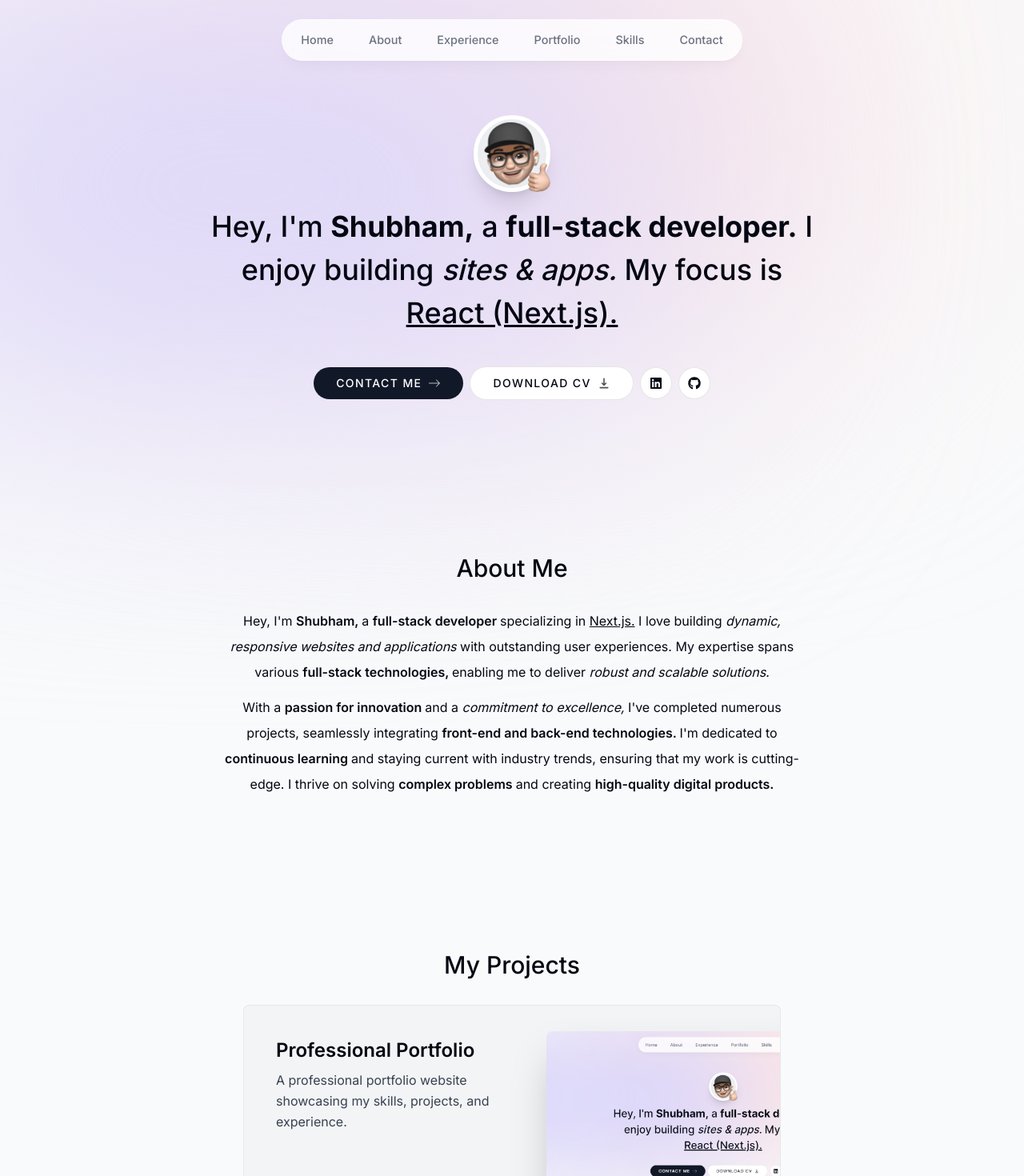
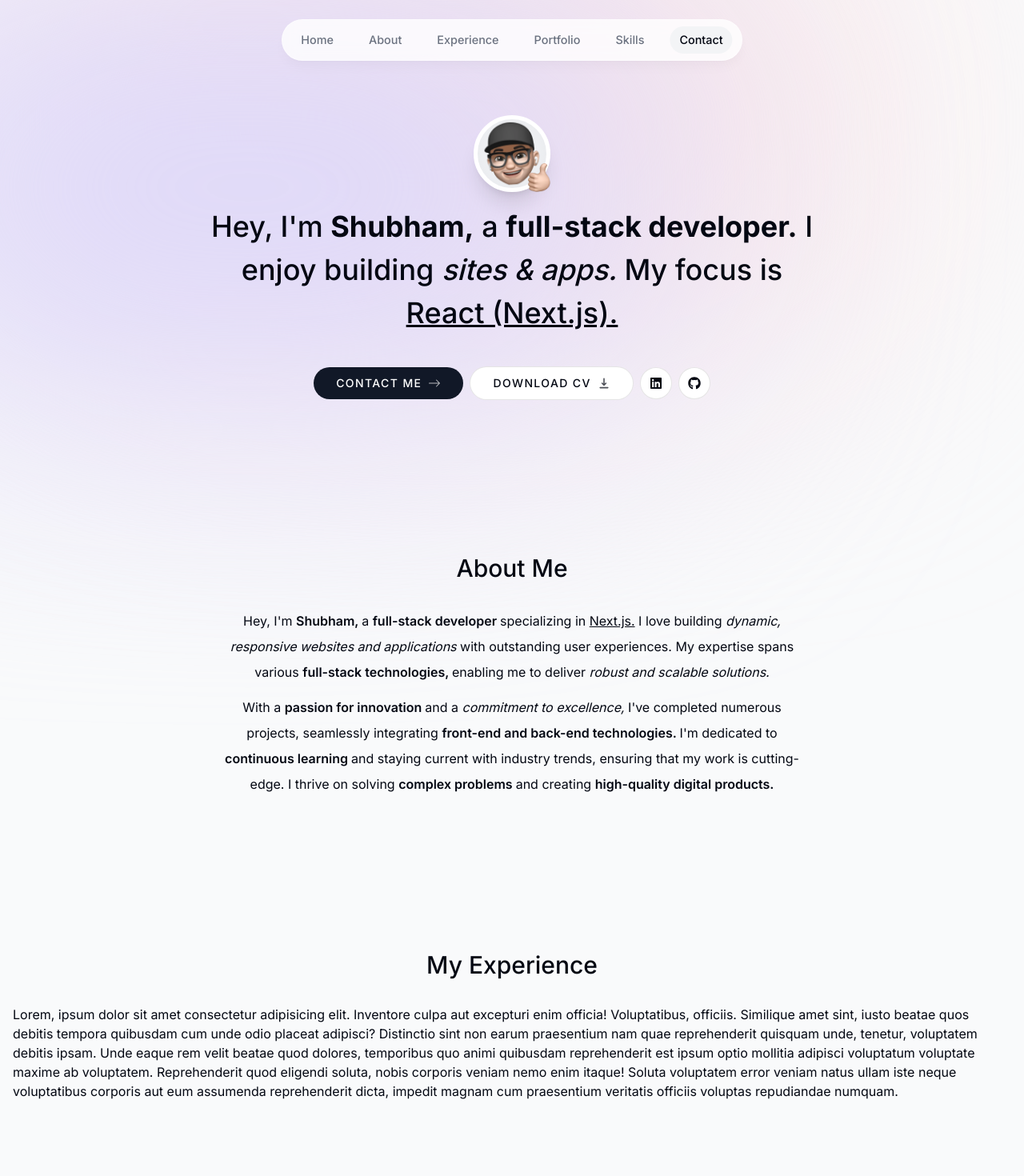
Before and after one commit to shubham26062002/professional-portfolio-website, a Next.js app: page / in a window 1280 px wide. Shown: the top 1470 px of the page at 80% size. Built offline with nearby package versions, Linux system fonts and the light colour scheme.

Commit message:
Header completed.

```diff
--- a/app/layout.tsx
+++ b/app/layout.tsx
@@ -17,7 +17,7 @@ const RootLayout = ({
   children,
 }: RootLayoutProps) => {
   return (
-    <html lang="en">
+    <html className="!scroll-smooth antialiased" lang="en">
       <body className={cn("relative bg-gray-50 text-gray-950 max-w-screen-2xl mx-auto pt-28 sm:pt-36", inter.className)}>
         <div className="bg-[#fbe2e3] absolute top-[-6rem] -z-10 right-[11rem] h-[31.25rem] w-[31.25rem] rounded-full blur-[10rem] sm:w-[68.75rem]" />
         <div className="bg-[#dbd7fb] absolute top-[-1rem] -z-10 left-[-35rem] h-[31.25rem] w-[50rem] rounded-full blur-[10rem] sm:w-[68.75rem] md:left-[-33rem] lg:left-[-28rem] xl:left-[-15rem]" />
--- a/app/page.tsx
+++ b/app/page.tsx
@@ -1,13 +1,19 @@
 import { Home } from "@/components/home"
 import { About } from "@/components/about"
 import { Portfolio } from "@/components/portfolio"
+import { Experience } from "@/components/experience"
+import { Skills } from "@/components/skills"
+import { Contact } from "@/components/contact"
 
 const HomePage = () => {
   return (
     <main className="flex flex-col items-center px-4">
       <Home />
       <About />
+      <Experience />
       <Portfolio />
+      <Skills />
+      <Contact />
     </main>
   )
 }
--- a/components/about.tsx
+++ b/components/about.tsx
@@ -7,7 +7,7 @@ import { SectionHeading } from "@/components/section-heading"
 
 export const About = () => {
     return (
-        <SectionWrapper className="mb-28 max-w-[45rem] text-center leading-8 sm:mb-48" id="about">
+        <SectionWrapper className="mb-28 max-w-[45rem] text-center leading-8 sm:mb-48 scroll-mt-28" id="about">
             <motion.div initial={{
                 opacity: 0,
                 translateY: "6.25rem",
--- /dev/null
+++ b/components/contact.tsx
@@ -0,0 +1,11 @@
+import { SectionWrapper } from "@/components/section-wrapper"
+import { SectionHeading } from "@/components/section-heading"
+
+export const Contact = () => {
+    return (
+        <SectionWrapper className="mb-28 sm:mb-48 scroll-mt-28" id="contact">
+            <SectionHeading>Contact Me</SectionHeading>
+            Lorem, ipsum dolor sit amet consectetur adipisicing elit. Inventore culpa aut excepturi enim officia! Voluptatibus, officiis. Similique amet sint, iusto beatae quos debitis tempora quibusdam cum unde odio placeat adipisci? Distinctio sint non earum praesentium nam quae reprehenderit quisquam unde, tenetur, voluptatem debitis ipsam. Unde eaque rem velit beatae quod dolores, temporibus quo animi quibusdam reprehenderit est ipsum optio mollitia adipisci voluptatum voluptate maxime ab voluptatem. Reprehenderit quod eligendi soluta, nobis corporis veniam nemo enim itaque! Soluta voluptatem error veniam natus ullam iste neque voluptatibus corporis aut eum assumenda reprehenderit dicta, impedit magnam cum praesentium veritatis officiis voluptas repudiandae numquam.
+        </SectionWrapper>
+    )
+}
--- /dev/null
+++ b/components/experience.tsx
@@ -0,0 +1,11 @@
+import { SectionWrapper } from "@/components/section-wrapper"
+import { SectionHeading } from "@/components/section-heading"
+
+export const Experience = () => {
+    return (
+        <SectionWrapper className="mb-28 sm:mb-48 scroll-mt-28" id="experience">
+            <SectionHeading>My Experience</SectionHeading>
+            Lorem, ipsum dolor sit amet consectetur adipisicing elit. Inventore culpa aut excepturi enim officia! Voluptatibus, officiis. Similique amet sint, iusto beatae quos debitis tempora quibusdam cum unde odio placeat adipisci? Distinctio sint non earum praesentium nam quae reprehenderit quisquam unde, tenetur, voluptatem debitis ipsam. Unde eaque rem velit beatae quod dolores, temporibus quo animi quibusdam reprehenderit est ipsum optio mollitia adipisci voluptatum voluptate maxime ab voluptatem. Reprehenderit quod eligendi soluta, nobis corporis veniam nemo enim itaque! Soluta voluptatem error veniam natus ullam iste neque voluptatibus corporis aut eum assumenda reprehenderit dicta, impedit magnam cum praesentium veritatis officiis voluptas repudiandae numquam.
+        </SectionWrapper>
+    )
+}
--- a/components/header.tsx
+++ b/components/header.tsx
@@ -1,8 +1,11 @@
 "use client"
 
-import { useMemo } from "react"
+import { useMemo, useCallback } from "react"
 import { motion } from "framer-motion"
 import Link from "next/link"
+
+import { useActiveSection } from "@/hooks/use-active-section"
+import { cn } from "@/lib/cn"
 
 export const Header = () => {
     const navLinksData = useMemo<{
@@ -28,6 +31,14 @@ export const Header = () => {
         },
     ], [])
 
+    const { activeSection, setActiveSection, setLastChangedAt } = useActiveSection()
+
+    const onClick = useCallback((section: Section) => {
+        setActiveSection(section)
+
+        setLastChangedAt(Date.now())
+    }, [setActiveSection, setLastChangedAt])
+
     return (
         <header className="z-[9999] relative">
             <motion.div className="fixed top-0 left-1/2 -translate-x-1/2 h-[4.5rem] w-full rounded-none border border-white border-opacity-40 bg-white bg-opacity-80 shadow-lg shadow-black/[0.03] backdrop-blur-[0.5rem] sm:top-6 sm:h-[3.25rem] sm:w-[36rem] sm:rounded-full" initial={{
@@ -43,14 +54,25 @@ export const Header = () => {
                 <ul className="flex w-[22rem] flex-wrap items-center justify-center gap-y-1 text-[0.9rem] font-medium text-gray-500 sm:w-[initial] sm:flex-nowrap sm:gap-5">
 
                     {navLinksData.map((item, index) => (
-                        <motion.li key={index} className="h-3/4 flex items-center justify-center" initial={{
+                        <motion.li key={index} className="h-3/4 flex items-center justify-center relative" initial={{
                             translateY: "-6.25rem",
                             opacity: 0,
                         }} animate={{
                             translateY: 0,
                             opacity: 1,
-                        }}>
-                            <Link className="flex w-full items-center justify-center px-3 py-3 hover:text-gray-950 transition capitalize" href={`#${item.section}`}>{item.section}</Link>
+                        }} onClick={() => onClick(item.section)}>
+                            <Link className={cn("flex w-full items-center justify-center px-3 py-3 hover:text-gray-950 transition capitalize", item.section === activeSection && "text-gray-950")} href={`#${item.section}`}>
+                                {item.section}
+
+                                {item.section === activeSection && (
+                                    <motion.span className="bg-gray-100 rounded-full absolute inset-0 -z-10" layoutId="activeSection" transition={{
+                                        type: "spring",
+                                        stiffness: 380,
+                                        damping: 30,
+                                    }} />
+                                )}
+
+                            </Link>
                         </motion.li>
                     ))}
 
--- a/components/home.tsx
+++ b/components/home.tsx
@@ -11,7 +11,7 @@ import { FaGithub, FaLinkedin } from "react-icons/fa6"
 
 export const Home = () => {
     return (
-        <SectionWrapper className="mb-28 max-w-[50rem] text-center sm:mb-48" id="home">
+        <SectionWrapper className="mb-28 max-w-[50rem] text-center sm:mb-48 scroll-mt-[100rem]" id="home">
             <div className="flex items-center justify-center">
                 <div className="relative">
                     <motion.div initial={{
--- a/components/portfolio.tsx
+++ b/components/portfolio.tsx
@@ -37,7 +37,7 @@ export const Portfolio = () => {
     ], [])
 
     return (
-        <SectionWrapper id="portfolio">
+        <SectionWrapper className="mb-28 sm:mb-48 scroll-mt-28" id="portfolio">
             <SectionHeading>My Projects</SectionHeading>
             <div>
 
--- a/components/section-wrapper.tsx
+++ b/components/section-wrapper.tsx
@@ -1,3 +1,10 @@
+"use client"
+
+import { useEffect } from "react"
+import { useInView } from "react-intersection-observer"
+
+import { useActiveSection } from "@/hooks/use-active-section"
+
 interface SectionWrapperProps {
     className?: string,
     id: Section,
@@ -9,7 +16,21 @@ export const SectionWrapper = ({
     id,
     children,
 }: SectionWrapperProps) => {
+    const { ref, inView } = useInView({
+        threshold: 0.5,
+    })
+
+    const { activeSection, setActiveSection, lastChangedAt } = useActiveSection()
+
+    useEffect(() => {
+        if (inView && Date.now() - lastChangedAt > 1000) {
+            setActiveSection(id)
+        }
+    }, [inView, lastChangedAt, setActiveSection, id])
+
+    console.log(activeSection)
+
     return (
-        <section className={className} id={id}>{children}</section>
+        <section className={className} id={id} ref={ref}>{children}</section>
     )
 }
--- /dev/null
+++ b/components/skills.tsx
@@ -0,0 +1,11 @@
+import { SectionWrapper } from "@/components/section-wrapper"
+import { SectionHeading } from "@/components/section-heading"
+
+export const Skills = () => {
+    return (
+        <SectionWrapper className="mb-28 sm:mb-48 scroll-mt-28" id="skills">
+            <SectionHeading>My Skills</SectionHeading>
+            Lorem, ipsum dolor sit amet consectetur adipisicing elit. Inventore culpa aut excepturi enim officia! Voluptatibus, officiis. Similique amet sint, iusto beatae quos debitis tempora quibusdam cum unde odio placeat adipisci? Distinctio sint non earum praesentium nam quae reprehenderit quisquam unde, tenetur, voluptatem debitis ipsam. Unde eaque rem velit beatae quod dolores, temporibus quo animi quibusdam reprehenderit est ipsum optio mollitia adipisci voluptatum voluptate maxime ab voluptatem. Reprehenderit quod eligendi soluta, nobis corporis veniam nemo enim itaque! Soluta voluptatem error veniam natus ullam iste neque voluptatibus corporis aut eum assumenda reprehenderit dicta, impedit magnam cum praesentium veritatis officiis voluptas repudiandae numquam.
+        </SectionWrapper>
+    )
+}
--- /dev/null
+++ b/hooks/use-active-section.ts
@@ -0,0 +1,19 @@
+import { create } from "zustand"
+
+interface ActiveSectionStore {
+    activeSection: Section,
+    setActiveSection: (section: Section) => void,
+    lastChangedAt: number,
+    setLastChangedAt: (timestamp: number) => void,
+}
+
+export const useActiveSection = create<ActiveSectionStore>((set) => ({
+    activeSection: "home",
+    setActiveSection: (section) => set({
+        activeSection: section,
+    }),
+    lastChangedAt: 0,
+    setLastChangedAt: (timestamp) => set({
+        lastChangedAt: timestamp,
+    }),
+}))
```
Also changed, not shown: package.json (+6 -4 lines), 2 other files (tests, documents, lock files or other folders).
